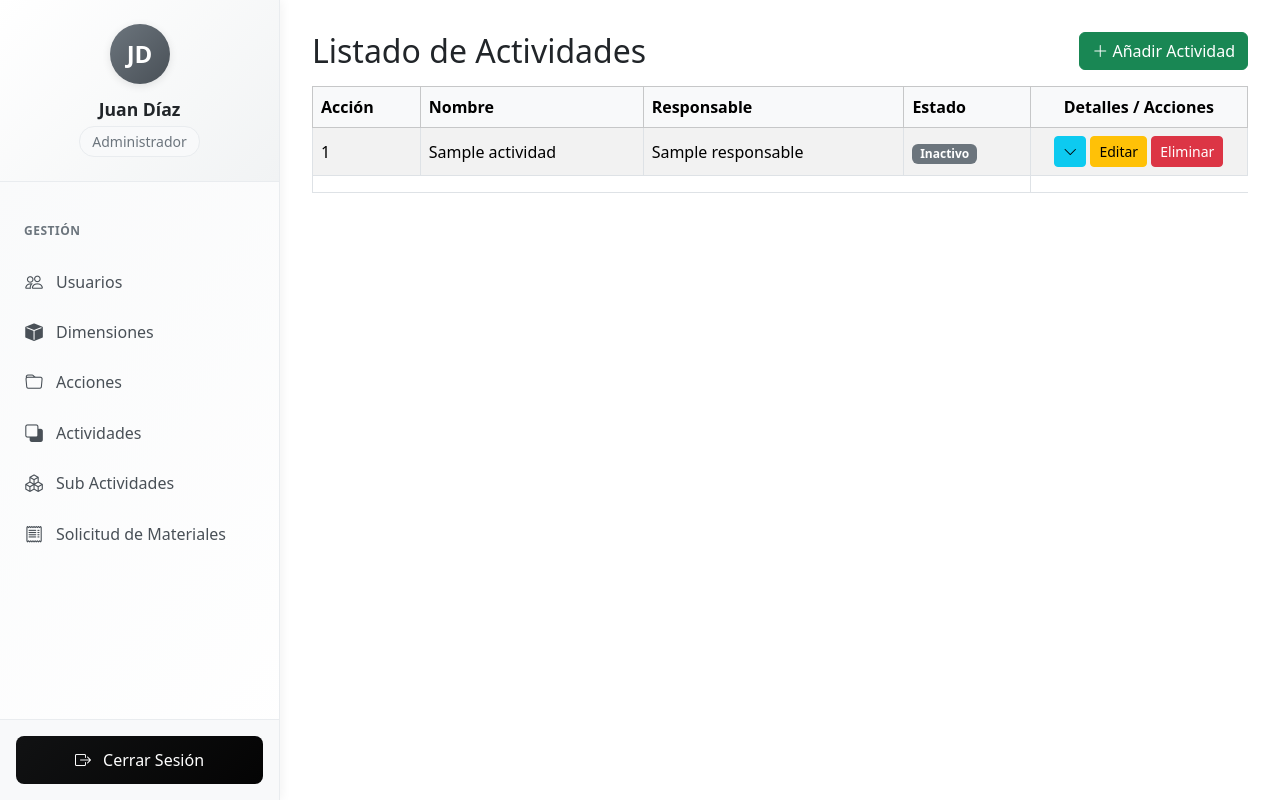
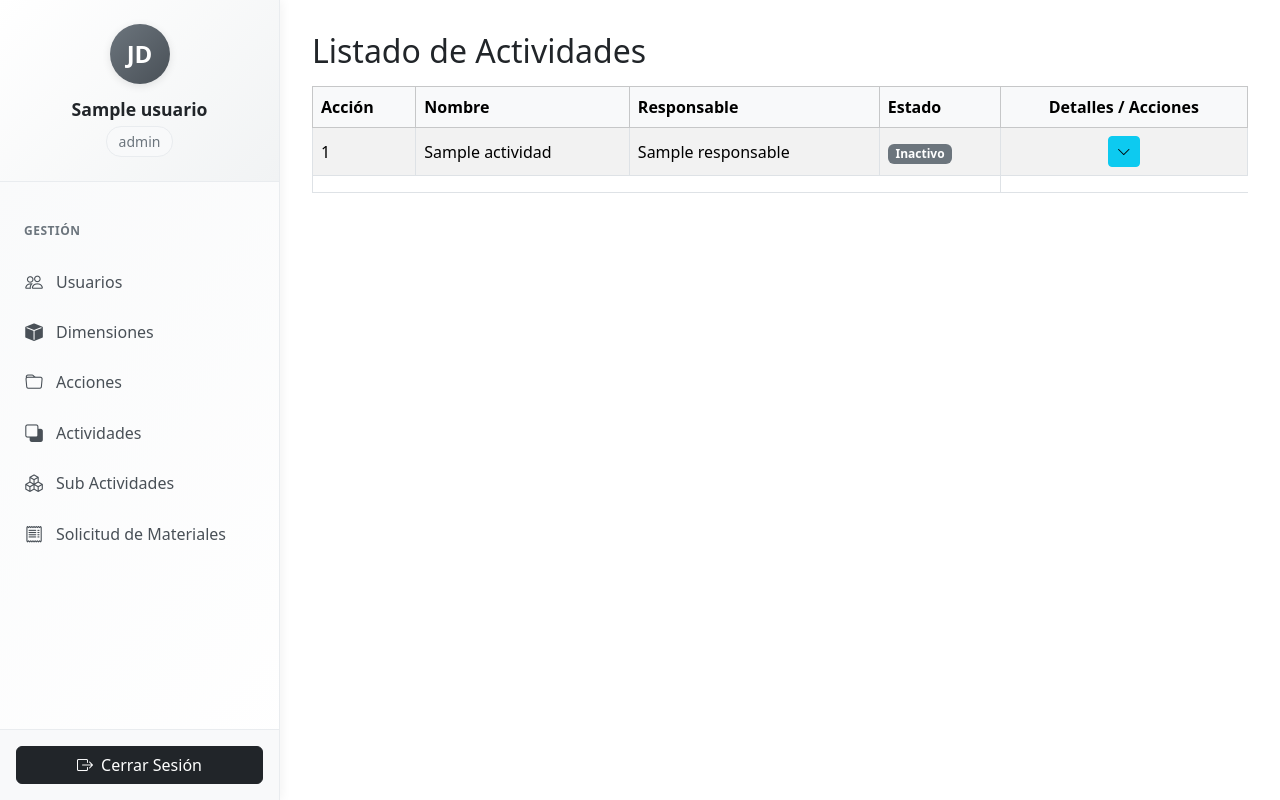
Before and after one commit to Sebastian-G11/Proyecto_back_end, a Django app: template gestorProyecto/templates/actividades/lista_actividades.html in a window 1280 px wide. Run offline with Django 5.2, Linux system fonts and the light colour scheme; the template is opened without the code that fills it: most values are stand-ins (such as "Sample title", 1, 10 or a date in 2020); some libraries are stand-ins or nearby versions.

Commit message:
feat: se limito a un usuario
actualemnte no se puede ingresar a las demas urls, limitando a que tengan que iniciar sesion para que puedan acceder a los datos.

```diff
--- a/gestorProyecto/acciones/urls.py
+++ b/gestorProyecto/acciones/urls.py
@@ -1,7 +1,7 @@
 from django.urls import path
-from .views import display_acciones
-from autenticacion.views import login_required_simulado
+from acciones.views import display_acciones
+
 
 urlpatterns = [
-    path('', login_required_simulado(display_acciones), name='acciones'),  # protegida
+    path('', display_acciones)
 ]
--- a/gestorProyecto/acciones/views.py
+++ b/gestorProyecto/acciones/views.py
@@ -48,4 +48,4 @@ dimensiones = [
 @login_required_simulado
 def display_acciones(request):
     user = request.session.get("user")
-    return render(request, "acciones/lista_acciones.html", {"usuario": user, "acciones": acciones, "dimensiones": dimensiones})
+    return render(request, "acciones/lista_acciones.html", {"usuario": user, "acciones": acciones})
--- a/gestorProyecto/actividades/urls.py
+++ b/gestorProyecto/actividades/urls.py
@@ -1,7 +1,8 @@
 from django.contrib import admin
 from django.urls import path
-from actividades.views import display_actividades
+from .views import display_actividades
+from autenticacion.views import login_required_simulado
 urlpatterns = [
     path('admin/', admin.site.urls),
-    path('', display_actividades)
+    path('', display_actividades, name='actividades')
 ]
--- a/gestorProyecto/templates/acciones/verificaciones.html
+++ b/gestorProyecto/templates/acciones/verificaciones.html
@@ -3,6 +3,7 @@
 
   <!-- Inputs para agregar -->
   <div class="row g-2 mb-2">
+    {% if usuario.role_id == 10 %}
     <div class="col">
       <input type="text" class="form-control verification-name" placeholder="Nombre" />
     </div>
@@ -12,6 +13,7 @@
     <div class="col-auto">
       <button class="btn btn-primary add-verification">Crear</button>
     </div>
+    {% endif %}
   </div>
 
   <!-- Lista de medios de verificación -->
--- a/gestorProyecto/templates/actividades/lista_actividades.html
+++ b/gestorProyecto/templates/actividades/lista_actividades.html
@@ -86,7 +86,9 @@
     <main class="content">
       <div class="d-flex justify-content-between align-items-center mb-3">
         <h2 class="mb-0">Listado de Actividades</h2>
+        {% if usuario.role_id == 10 %}
         <button class="btn btn-success" id="addActivityBtn"><i class="bi bi-plus-lg"></i> Añadir Actividad</button>
+        {% endif %}
       </div>
 
       <div class="table-responsive mt-3">
@@ -97,7 +99,12 @@
               <th>Nombre</th>
               <th>Responsable</th>
               <th>Estado</th>
-              <th class="text-center">Detalles / Acciones</th>
+              {% if usuario.role_id == 30 %}
+                  <th class="text-center">Detalles</th>
+              {% else %}
+                  <th class="text-center">Detalles / Acciones</th>
+              {% endif %}
+
             </tr>
           </thead>
           <tbody>
@@ -116,8 +123,10 @@
                 <button class="btn btn-sm btn-info toggle-detail" data-target="details{{ forloop.counter }}">
                   <i class="bi bi-chevron-down"></i>
                 </button>
-                <button class="btn btn-sm btn-warning edit-activity">Editar</button>
-                <button class="btn btn-sm btn-danger delete-activity">Eliminar</button>
+                {% if usuario.role_id == 10 %}
+                  <button class="btn btn-sm btn-warning edit-activity">Editar</button>
+                  <button class="btn btn-sm btn-danger delete-activity">Eliminar</button>
+                {% endif %}
               </td>
             </tr>
 
--- a/gestorProyecto/templates/actividades/verificaciones.html
+++ b/gestorProyecto/templates/actividades/verificaciones.html
@@ -3,6 +3,7 @@
 
   <!-- Inputs para agregar un nuevo medio -->
   <div class="row g-2 mb-2">
+    {% if usuario.role_id == 10%}
     <div class="col">
       <input type="text" class="form-control verification-name" placeholder="Nombre" />
     </div>
@@ -12,6 +13,7 @@
     <div class="col-auto">
       <button class="btn btn-primary add-verification">Crear</button>
     </div>
+    {% endif %}
   </div>
 
   <!-- Lista de medios de verificación existentes -->
@@ -23,8 +25,10 @@
         <a href="{{ verificacion.url }}" target="_blank">{{ verificacion.url }}</a>
       </span>
       <span class="verification-actions">
+        {% if usuario.role_id == 10 %}
         <button class="btn btn-sm btn-warning edit-verification">Editar</button>
         <button class="btn btn-sm btn-danger delete-verification">Eliminar</button>
+        {% endif %}
       </span>
     </li>
     {% endfor %}
--- a/gestorProyecto/templates/dimensiones/lista_dimensiones.html
+++ b/gestorProyecto/templates/dimensiones/lista_dimensiones.html
@@ -26,7 +26,9 @@
     <main class="content">
       <div class="d-flex justify-content-between align-items-center mb-3">
         <h2 class="mb-0">Listado de Dimensiones</h2>
+        {% if usuario.role_id == 10 %}
         <button class="btn btn-success" id="addDimensionBtn"><i class="bi bi-plus-lg"></i> Añadir Dimensión</button>
+        {% endif %}
       </div>
 
       <div class="table-responsive">
@@ -35,7 +37,9 @@
             <tr>
               <th>Dimensión ID</th>
               <th>Nombre</th>
+              {% if usuario.role_id == 10 %}
               <th class="text-center">Acciones</th>
+              {% endif %}
             </tr>
           </thead>
           <tbody>
@@ -43,10 +47,12 @@
             <tr class="align-middle dimension-row">
               <td>{{ dimension.dimension_id }}</td>
               <td>{{ dimension.nombre }}</td>
+              {% if usuario.role_id == 10 %}
               <td class="text-center">
                 <button class="btn btn-sm btn-warning edit-dimension">Editar</button>
                 <button class="btn btn-sm btn-danger delete-dimension">Eliminar</button>
               </td>
+              {% endif %}
             </tr>
             {% endfor %}
           </tbody>
--- a/gestorProyecto/templates/solicitud_materiales/lista_materiales.html
+++ b/gestorProyecto/templates/solicitud_materiales/lista_materiales.html
@@ -55,7 +55,9 @@
       <!-- Header -->
       <div class="d-flex justify-content-between align-items-center header-flex mb-3">
         <h2 class="mb-0">Listado de Solicitudes de Materiales</h2>
+        {% if usuario.role_id == 10 %}
         <button class="btn btn-success" id="addSolicitudBtn"><i class="bi bi-plus-lg"></i> Añadir Solicitud</button>
+        {% endif %}
       </div>
 
       <!-- Tabla responsiva -->
@@ -71,7 +73,9 @@
               <th>Código Factura</th>
               <th>Fecha Creación</th>
               <th>Responsable</th>
+              {% if usuario.role_id == 10 %}
               <th>Acciones</th>
+              {% endif %}
             </tr>
           </thead>
           <tbody>
@@ -85,10 +89,12 @@
               <td>{{ solicitud.codigo_factura }}</td>
               <td>{{ solicitud.fecha_creacion }}</td>
               <td>{{ solicitud.responsable_nombre }}</td>
+              {% if usuario.role_id == 10 %}
               <td class="text-nowrap">
                 <button class="btn btn-sm btn-warning edit-solicitud mb-1 mb-md-0">Editar</button>
                 <button class="btn btn-sm btn-danger delete-solicitud">Eliminar</button>
               </td>
+              {% endif %}
             </tr>
             {% endfor %}
           </tbody>
--- a/gestorProyecto/templates/sub_actividades/lista_sub-actividades.html
+++ b/gestorProyecto/templates/sub_actividades/lista_sub-actividades.html
@@ -50,7 +50,9 @@
       <!-- Header -->
       <div class="d-flex justify-content-between align-items-center header-flex mb-3">
         <h2 class="mb-0">Listado de Sub-Actividades</h2>
+        {% if usuario.role_id == 10 %}
         <button class="btn btn-success" id="addSubActivityBtn"><i class="bi bi-plus-lg"></i> Añadir Sub-Actividad</button>
+        {% endif %}
       </div>
 
       <!-- Tabla responsiva -->
@@ -63,7 +65,9 @@
               <th>Fecha Creación</th>
               <th>Fecha Actualización</th>
               <th>Grado Aprobación</th>
+              {% if usuario.role_id == 10 %}
               <th>Acciones</th>
+              {% endif %}
             </tr>
           </thead>
           <tbody>
@@ -74,10 +78,12 @@
               <td>{{ sub.fecha_creacion }}</td>
               <td>{{ sub.fecha_actualizacion }}</td>
               <td>{{ sub.grado_aprobacion }}</td>
+              {% if usuario.role_id == 10 %}
               <td class="text-nowrap">
                 <button class="btn btn-sm btn-warning edit-subactivity mb-1 mb-md-0">Editar</button>
                 <button class="btn btn-sm btn-danger delete-subactivity">Eliminar</button>
               </td>
+              {% endif %}
             </tr>
             {% endfor %}
           </tbody>
--- a/gestorProyecto/templates/ui/navbar.html
+++ b/gestorProyecto/templates/ui/navbar.html
@@ -184,8 +184,8 @@
     <!-- User Header -->
     <div class="sidebar-header">
       <div class="user-avatar">JD</div>
-      <div class="user-name">Juan Díaz</div>
-      <div class="user-role">Administrador</div>
+      <div class="user-name">{{usuario.nombre}}</div>
+      <div class="user-role">{{usuario.role}}</div>
     </div>
 
     <!-- Navigation Menu -->
@@ -222,13 +222,12 @@
 
     <!-- Footer with Logout -->
     <div class="sidebar-footer">
-     <button type="button" class="logout-btn">
-      <a href="/logout/" class="text-white text-decoration-none">
-       <i class="bi bi-box-arrow-right me-2"></i>
-       Cerrar Sesión
+      <a href="/logout/" class="btn btn-dark w-100 d-flex align-items-center justify-content-center">
+        <i class="bi bi-box-arrow-right me-2"></i>
+        Cerrar Sesión
       </a>
-     </button>
     </div>
+
 </aside>
 
 <!-- Bootstrap JS CDN -->
--- a/gestorProyecto/templates/usuarios/lista_usuarios.html
+++ b/gestorProyecto/templates/usuarios/lista_usuarios.html
@@ -41,7 +41,9 @@
       <!-- Header -->
       <div class="d-flex justify-content-between align-items-center flex-wrap mb-3">
         <h2 class="mb-3">Listado de Usuarios</h2>
+        {% if user.role_id == 10 %}
         <button class="btn btn-success mb-2 mb-md-0" id="addUserBtn"><i class="bi bi-plus-lg"></i> Añadir Usuario</button>
+        {% endif %}
       </div>
 
       <!-- Tabla responsiva -->
@@ -53,7 +55,9 @@
               <th>Apellido</th>
               <th>Email</th>
               <th>Rol</th>
+              {% if user.role_id == 10 %}
               <th>Acciones</th>
+              {% endif %}
             </tr>
           </thead>
           <tbody>
@@ -63,10 +67,12 @@
               <td>{{ usuario.apellido }}</td>
               <td>{{ usuario.email }}</td>
               <td>{{ usuario.rol }}</td>
+              {% if user.role_id == 10 %}
               <td class="text-nowrap">
                 <button class="btn btn-sm btn-warning edit-user mb-1 mb-md-0">Editar</button>
                 <button class="btn btn-sm btn-danger delete-user">Eliminar</button>
               </td>
+              {% endif %}
             </tr>
             {% endfor %}
           </tbody>
```
Also changed, not shown: gestorProyecto/actividades/views.py (+4 -3 lines), gestorProyecto/autenticacion/views.py (+3 -8 lines), gestorProyecto/dimensiones/views.py (+4 -3 lines), gestorProyecto/gestorProyecto/settings.py (+7 -0 lines), gestorProyecto/solicitud_materiales/views.py (+4 -3 lines), gestorProyecto/sub_actividades/views.py (+4 -3 lines), gestorProyecto/templates/acciones/lista_acciones.html (+11 -3 lines), gestorProyecto/usuarios/views.py (+4 -3 lines), gestorProyecto/db.sqlite3.
